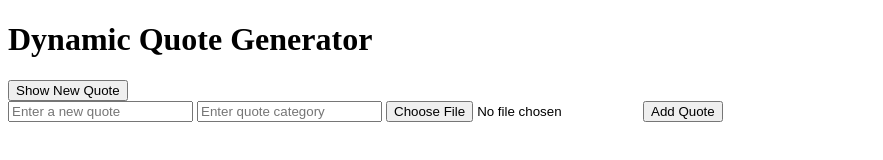
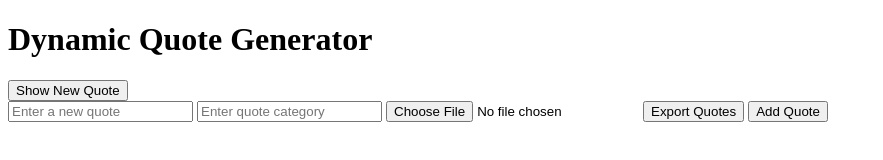
Before and after one commit to Eugene-Maina/alx_fe_javascript, a plain HTML site: page dom-manipulation/index.html in a window 1280 px wide. Shown: the whole page, without its empty margins (0-883 px from the left). Drawn offline with Linux system fonts and the light colour scheme.

Commit message:
added the export button

```diff
--- a/dom-manipulation/index.html
+++ b/dom-manipulation/index.html
@@ -13,6 +13,7 @@
     <input id="newQuoteText" type="text" placeholder="Enter a new quote" />
     <input id="newQuoteCategory" type="text" placeholder="Enter quote category" />
      <input type="file" id="importFile" accept=".json" onchange="importFromJsonFile(event)" />
+     <button onclick="importFromJsonFile(event)">Export Quotes</button>
     <button onclick="createAddQuoteForm()" id="addQuoteBtn">Add Quote</button>
   </div>
     <script src="script.js"></script>
```
